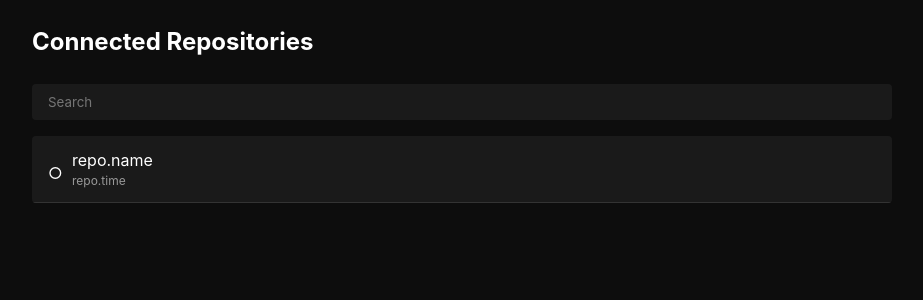
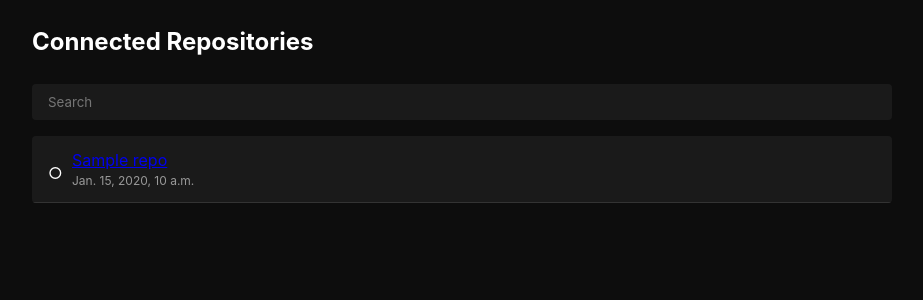
Before and after one commit to fredrick273/sast, a Django app: template scanner/templates/home.html in a window 1280 px wide. Shown: the part 48-348 px from the top of the page, without its empty margins (178-1101 px from the left). Run offline with Django 3.2, Linux system fonts and the light colour scheme; tables that the repository leaves empty hold one stand-in row (values such as "Sample post"); the template is opened without the code that fills it: values that come from a table or form of the project are taken from there, most other values are stand-ins (such as "Sample title", 1, 10 or a date in 2020).

Commit message:
Trial #4

```diff
--- a/scanner/templates/home.html
+++ b/scanner/templates/home.html
@@ -470,11 +470,14 @@
                 <div class="repo-item">
                     <span class="repo-icon">○</span>
                     <div class="repo-info">
-                        <span>repo.name</span>
-                        <span class="repo-date">repo.time</span>
+                        <a href="{% url reports repo.id %}" target="_blank">
+                            <span>{{ repo.name }}</span>
+                        </a>
+                        <span class="repo-date">{{ repo.time }}</span>
                     </div>
                 </div>
                 {% endfor %}
+
                 <!-- <div class="repo-item">
                     <span class="repo-icon">○</span>
                     <div class="repo-info">
--- a/scanner/urls.py
+++ b/scanner/urls.py
@@ -4,5 +4,6 @@ from . import views
 urlpatterns = [
     path('',views.home,name='home'),
     path('add/<int:id>/',views.add_to_scanlist,name='add_to_scanlist'),
-    path('webhook/',views.github_webhook,name='github_endpoint')
+    path('webhook/',views.github_webhook,name='github_endpoint'),
+    path('reports/<int:id>/',views.reports,name='reports'),
 ]
```
Also changed, not shown: scanner/views.py (+6 -1 lines).
